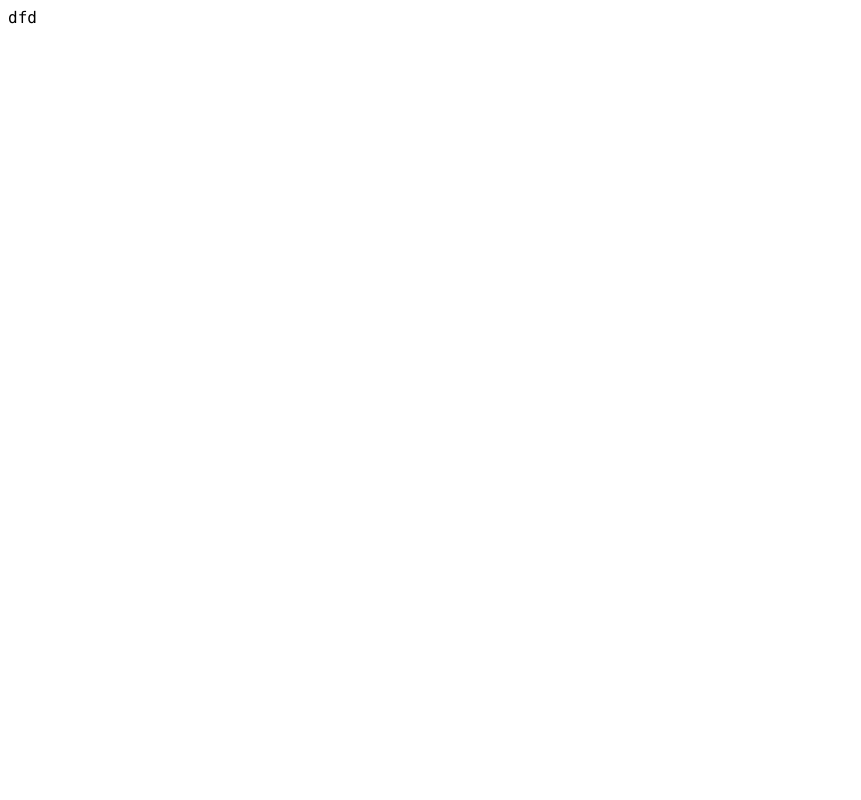
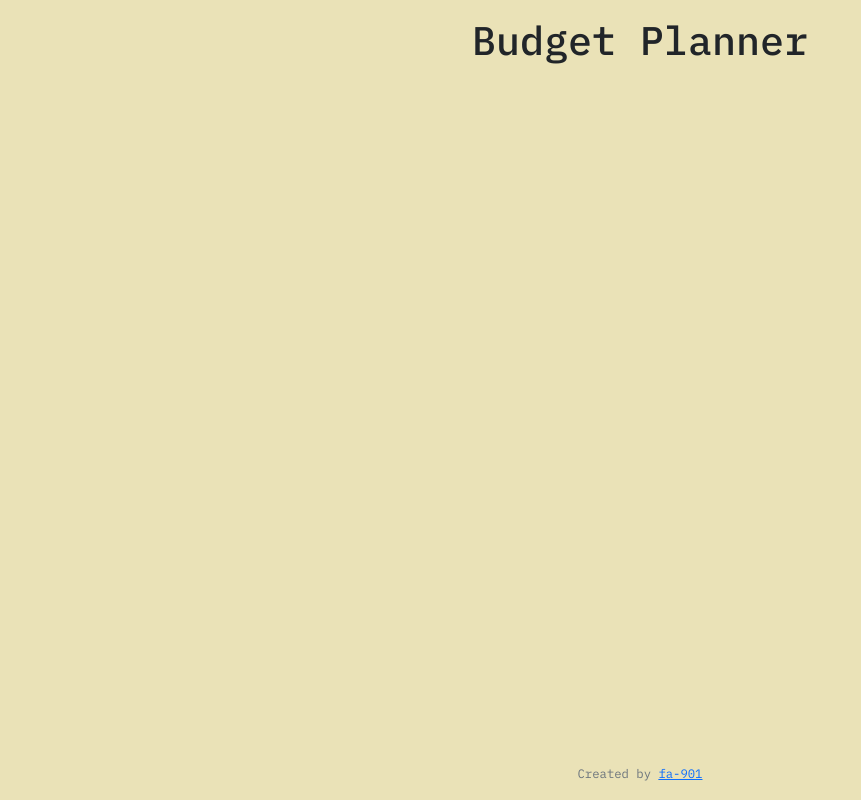
Before and after one commit to fa-901/budget-tracker, a React (Create React App) app: page / in a window 1280 px wide. Shown: the whole page, without its empty margins (0-861 px from the left). Built offline with nearby package versions, Linux system fonts and the light colour scheme.

Commit message:
added bootstrap css

```diff
--- a/public/index.html
+++ b/public/index.html
@@ -1,43 +1,26 @@
 <!DOCTYPE html>
 <html lang="en">
+
 <head>
 	<meta charset="utf-8" />
 	<link rel="icon" href="%PUBLIC_URL%/favicon.ico" />
 	<meta name="viewport" content="width=device-width, initial-scale=1" />
+	<link rel="preconnect" href="https://fonts.gstatic.com">
+	<link
+		href="https://fonts.googleapis.com/css2?family=IBM+Plex+Mono:ital,wght@0,100;0,200;0,300;0,400;0,500;0,600;0,700;1,100;1,200;1,300;1,400;1,500;1,600;1,700&display=swap"
+		rel="stylesheet">
+	<link href="https://cdn.jsdelivr.net/npm/bootstrap@5.0.0-beta2/dist/css/bootstrap.min.css" rel="stylesheet"
+		integrity="sha384-BmbxuPwQa2lc/FVzBcNJ7UAyJxM6wuqIj61tLrc4wSX0szH/Ev+nYRRuWlolflfl" crossorigin="anonymous">
 	<meta name="theme-color" content="#000000" />
-    <meta
-      name="description"
-      content="Web site created using create-react-app"
-    />
+	<meta name="description" content="Web site created using create-react-app" />
 	<link rel="apple-touch-icon" href="%PUBLIC_URL%/logo192.png" />
-    <!--
-      manifest.json provides metadata used when your web app is installed on a
-      user's mobile device or desktop. See https://developers.google.com/web/fundamentals/web-app-manifest/
-    -->
 	<link rel="manifest" href="%PUBLIC_URL%/manifest.json" />
-    <!--
-      Notice the use of %PUBLIC_URL% in the tags above.
-      It will be replaced with the URL of the `public` folder during the build.
-      Only files inside the `public` folder can be referenced from the HTML.
+	<title>Budget Tracker</title>
+</head>
 
-      Unlike "/favicon.ico" or "favicon.ico", "%PUBLIC_URL%/favicon.ico" will
-      work correctly both with client-side routing and a non-root public URL.
-      Learn how to configure a non-root public URL by running `npm run build`.
-    -->
-    <title>React App</title>
-  </head>
 <body>
 	<noscript>You need to enable JavaScript to run this app.</noscript>
 	<div id="root"></div>
-    <!--
-      This HTML file is a template.
-      If you open it directly in the browser, you will see an empty page.
+</body>
 
-      You can add webfonts, meta tags, or analytics to this file.
-      The build step will place the bundled scripts into the <body> tag.
-
-      To begin the development, run `npm start` or `yarn start`.
-      To create a production bundle, use `npm run build` or `yarn build`.
-    -->
-  </body>
 </html>
--- a/src/App.js
+++ b/src/App.js
@@ -2,8 +2,13 @@ import './styles/styles.scss';
 
 function App() {
 	return (
-		<div className="container">
-			dfd
+		<div className="container d-flex flex-column h-100 py-3">
+			<h1 className='text-center form-group'>
+				Budget Planner
+			</h1>
+			<div className="text-center mt-auto form-text text-muted">
+				<small>Created by <a href="https://github.com/fa-901" rel='noopener noreferrer' target="_blank">fa-901</a></small>
+			</div>
 		</div>
 	);
 }
--- a/src/styles/styles.scss
+++ b/src/styles/styles.scss
@@ -1,5 +1,17 @@
 @import "colors";
 
+html {
+	font-size: 16px;
+}
+
+html,
+body,
+#root,
+.app {
+	height: 100%;
+}
+
 body {
-    font-family: source-code-pro, Menlo, Monaco, Consolas, "Courier New", monospace;
+    font-family: 'IBM Plex Mono', monospace;
+    background-color: $lemon-meringue;
 }
```
Also changed, not shown: 1 other file (tests, documents, lock files or other folders). Lines whose indentation alone changed are shown as unchanged.
